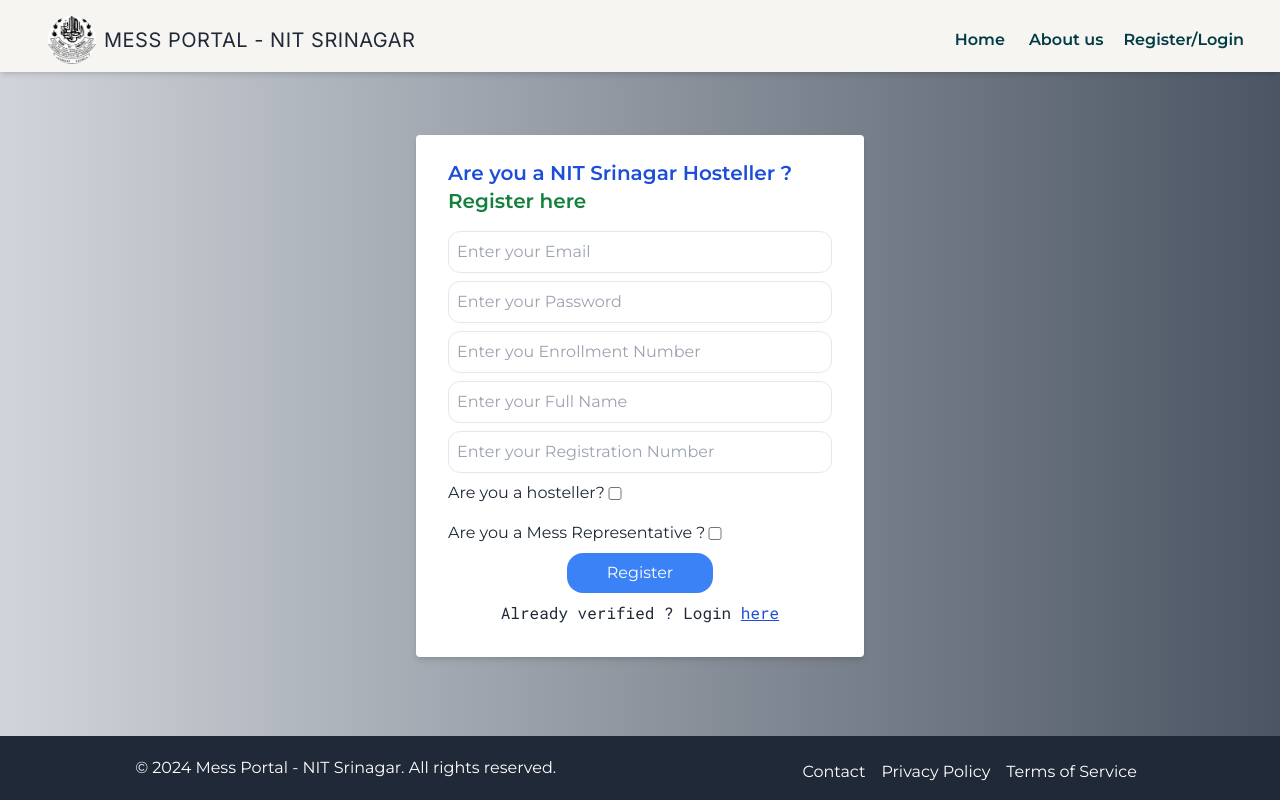
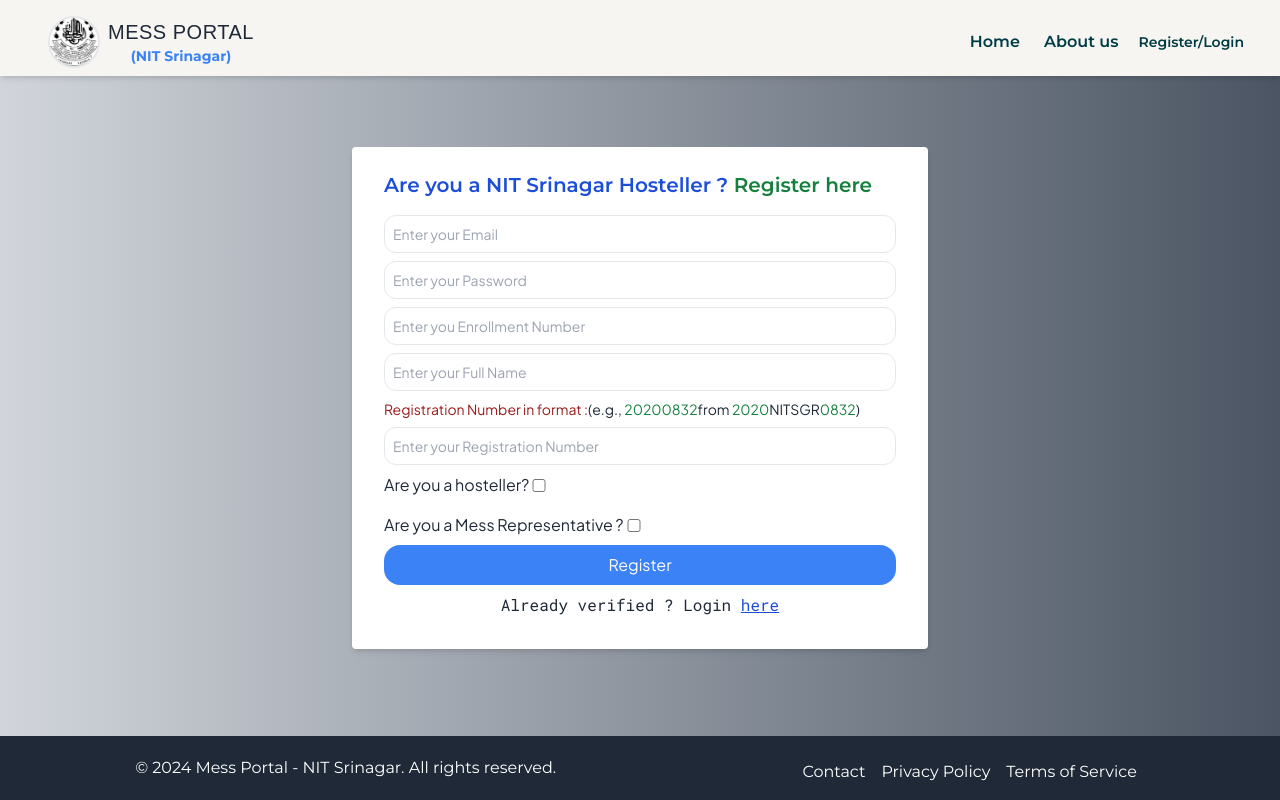
Before and after one commit to nickoo20/messPortal, a React (Vite) app in the folder frontend/: page /register-student in a window 1280 px wide. Built offline with nearby package versions, Linux system fonts and the light colour scheme; a web font is replaced by a local one.

Commit message:
updated ui

```diff
--- a/frontend/src/components/Features.jsx
+++ b/frontend/src/components/Features.jsx
@@ -4,7 +4,7 @@
 const Features = () => {
   return (
     <section id="how-it-works" className="p-10 text-center">
-      <h2 className="text-4xl font-bold mb-10 text-gray-800">Let's get started !</h2>
+      <h2 className="text-3xl md:text-4xl font-bold mb-10 text-gray-800">Let's get started !</h2>
       <div className="grid grid-cols-1 md:grid-cols-3 gap-8">
         <div className="p-6 bg-white border rounded-lg shadow-lg transform hover:scale-105 transition-transform">
           <Link to={'/register-student'}>
--- a/frontend/src/components/Header.jsx
+++ b/frontend/src/components/Header.jsx
@@ -34,11 +34,14 @@
     <div>
       <header className="bg-[#F6F5F2] shadow-md pt-2 w-full">
         <div className="flex items-center justify-between px-4 py-2 sm:pl-12 gap-3 mr-4">
-          <Link to="/" className="flex items-center">
-            <NitPhoto />
-            <h1 className="text-sm xl:text-xl flex border-none rounded-full p-2 tracking-wide font-inter">
-              MESS PORTAL - NIT SRINAGAR
+          <Link to="/" className="flex gap-2 items-center">
+            <div className="hidden sm:block border-2 rounded-full"><NitPhoto/></div>
+            <div className="flex flex-col items-center ">
+            <h1 className="text-sm sm:text-xl font-poetsen flex border-none rounded-full tracking-wide mb-0 ">
+              MESS PORTAL
             </h1>
+            <div className="text-sm font-bold text-blue-500">(NIT Srinagar)</div>
+            </div>
           </Link>
           <div className="">
             <div className="flex justify-end items-center gap-2">
@@ -55,10 +58,10 @@
                 </Link>
               </ul>
               <div className="dropdown dropdown-end">
-                <div tabIndex={0} role="button" className="m-1 text-[#003C43] font-semibold">
+                <div tabIndex={0} role="button" className="m-1 text-[#003C43] font-semibold text-sm sm:text-md">
                   {currentUser?._id ? <GiHamburgerMenu size={24} /> : 'Register/Login'}
                 </div>
-                <ul tabIndex={0} className="dropdown-content z-[1] menu p-2 shadow bg-base-100 rounded-box w-52">
+                <ul tabIndex={0} className="dropdown-content z-[1] menu p-2 shadow bg-base-100 rounded-box md:w-52 w-28">
                   {currentUser?._id ? (
                     <>
                       <li><Link to="profile">Profile</Link></li>
--- a/frontend/src/components/Hero.jsx
+++ b/frontend/src/components/Hero.jsx
@@ -3,10 +3,10 @@
 const Hero = () => {
   return (
     <section id="features" className="p-10 text-center text-white">
-      <h2 className="text-4xl font-bold mb-8 text-gray-800">Features</h2>
+      <h2 className="text-3xl md:text-4xl font-bold mb-8 text-gray-800">Features</h2>
       <div className="grid grid-cols-1 md:grid-cols-3 gap-6">
         <div className="p-6 bg-white text-blue-800 border rounded-lg shadow-lg transform hover:scale-105 transition-transform">
-          <h3 className="text-2xl font-semibold mb-4 flex items-center justify-center">
+          <h3 className="text-2xl font-semibold mb-4 flex items-center justify-center flex-wrap">
             <svg xmlns="http://www.w3.org/2000/svg" className="h-6 w-6 mr-2" fill="none" viewBox="0 0 24 24" stroke="currentColor">
               <path strokeLinecap="round" strokeLinejoin="round" strokeWidth="2" d="M12 8v4l3 3m-3-3V8m0 8v4" />
             </svg>
--- a/frontend/src/pages/auth/Student/LoginStudent.jsx
+++ b/frontend/src/pages/auth/Student/LoginStudent.jsx
@@ -64,7 +64,7 @@
           <div className="flex flex-col items-center justify-center gap-2">
             <form
               onSubmit={handleSubmit}
-              className="w-full flex flex-col gap-2 items-center justify-center"
+              className="w-full flex flex-col gap-2 items-center justify-center font-jakarta"
               encType="multipart/form-data"
             >
               <input
@@ -74,7 +74,7 @@
                 onChange={handleChange}
                 placeholder="Enter your Email"
                 required
-                className="border p-2 w-full rounded-xl focus:outline-none"
+                className="border p-2 w-full rounded-xl focus:outline-none text-sm"
               />
               <input
                 type="password"
@@ -83,7 +83,7 @@
                 onChange={handleChange}
                 placeholder="Enter your Password"
                 required
-                className="border p-2 w-full rounded-xl focus:outline-none"
+                className="border p-2 w-full rounded-xl focus:outline-none text-sm"
               />
               <button
                 type="submit"
--- a/frontend/src/pages/auth/Student/RegisterStudent.jsx
+++ b/frontend/src/pages/auth/Student/RegisterStudent.jsx
@@ -56,7 +56,7 @@
     <div className="flex flex-col h-screen bg-gradient-to-r from-gray-300 to-gray-600 min-h-screen">
       <Header />
       <div className="flex justify-center items-center flex-1">
-        <div className="bg-white shadow-md rounded px-8 pt-6 pb-8 mb-4 w-full max-w-md">
+        <div className="bg-white shadow-md rounded px-8 pt-6 pb-8 mb-4 w-full max-w-xl">
           <h2 className="text-xl font-semibold font-montserrat mb-4 text-blue-700">
             Are you a NIT Srinagar Hosteller ?{" "}
             <span className="text-green-700"> Register here</span>
@@ -64,7 +64,7 @@
           <div className="flex flex-col gap-2 items-center justify-center">
             <form
               onSubmit={handleSubmit}
-              className="w-full flex flex-col gap-2 items-center justify-center"
+              className="w-full flex flex-col gap-2 font-jakarta"
             >
               <input
                 type="email"
@@ -73,7 +73,7 @@
                 onChange={handleChange}
                 placeholder="Enter your Email"
                 required
-                className="border p-2 w-full rounded-xl focus:outline-none"
+                className="border p-2 w-full rounded-xl focus:outline-none text-sm"
               />
               <input
                 type="password"
@@ -82,7 +82,7 @@
                 onChange={handleChange}
                 placeholder="Enter your Password"
                 required
-                className="border p-2 w-full rounded-xl focus:outline-none"
+                className="border p-2 w-full rounded-xl focus:outline-none text-sm"
               />
               <input
                 type="text"
@@ -91,7 +91,7 @@
                 onChange={handleChange}
                 placeholder="Enter you Enrollment Number"
                 required
-                className="border p-2 w-full rounded-xl focus:outline-none"
+                className="border p-2 w-full rounded-xl focus:outline-none text-sm"
               />
               <input
                 type="text"
@@ -100,17 +100,22 @@
                 onChange={handleChange}
                 placeholder="Enter your Full Name"
                 required
-                className="border p-2 w-full rounded-xl focus:outline-none"
+                className="border p-2 w-full rounded-xl focus:outline-none text-sm"
               />
+              <div className="flex flex-wrap">
+                <div className="text-sm text-red-800">Registration Number in format : </div>
+                <div className="text-sm">(e.g., <span className="text-green-700">20200832</span>
+                from <span className="text-green-700">2020</span>NITSGR<span className="text-green-700">0832</span>)</div>
+              </div>
               <input
                 type="Number"
                 name="registrationNumber"
                 value={formData.registrationNumber}
                 onChange={handleChange}
-                placeholder="Enter your Registration Number"
+                placeholder="Enter your Registration Number "
                 required
-                className="border p-2 w-full rounded-xl focus:outline-none"
-              />
+                className="border p-2 w-full rounded-xl focus:outline-none text-sm"
+                />
               <div className="flex flex-col items-start justify-center w-full gap-4">
                 <div className="flex items-center">
                   <span>Are you a hosteller?</span>
```
Also changed, not shown: frontend/src/assets/NitSrinagar_photo.jsx (+1 -1 lines), frontend/src/pages/HomePage.jsx (+5 -5 lines).
